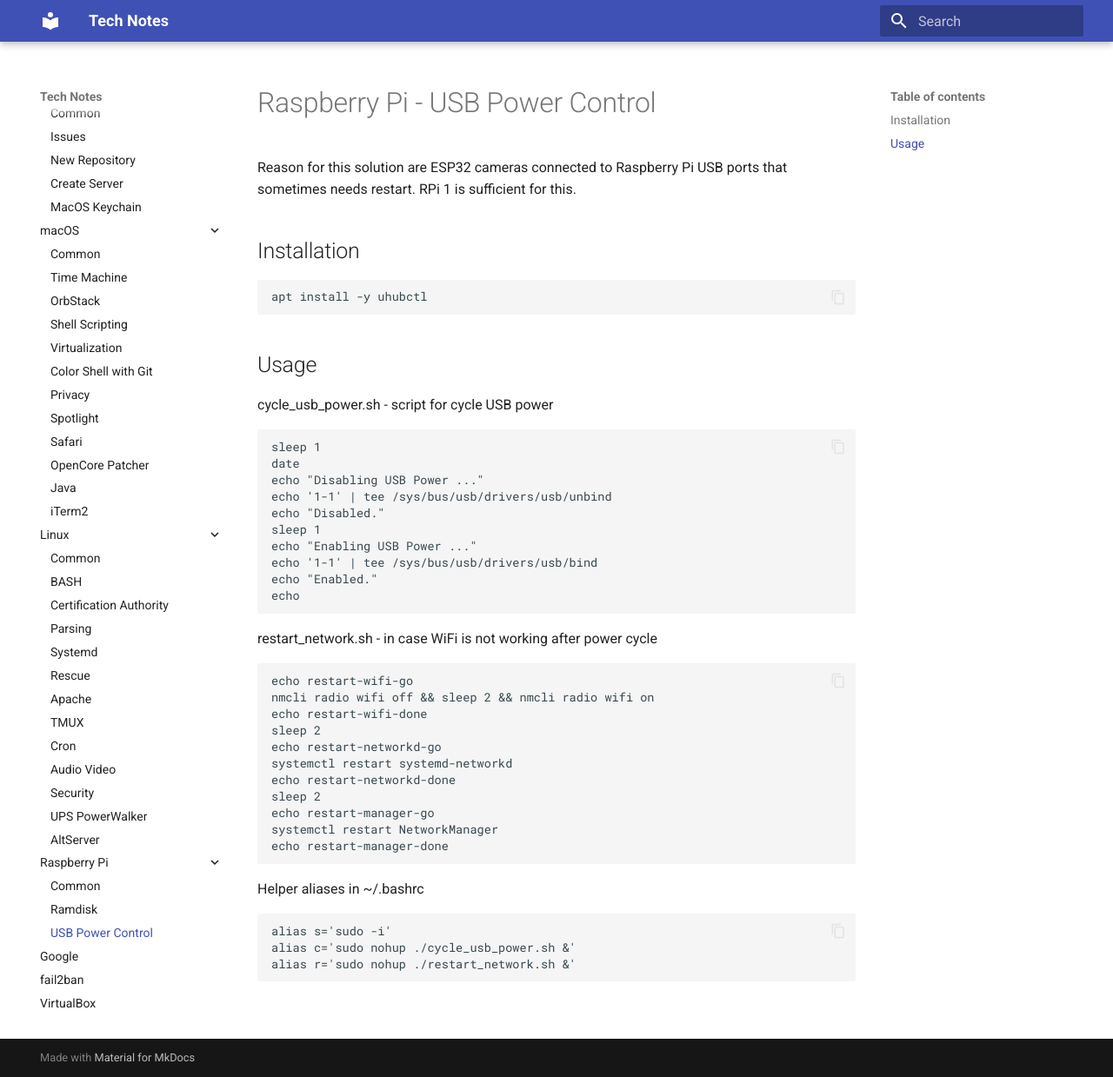
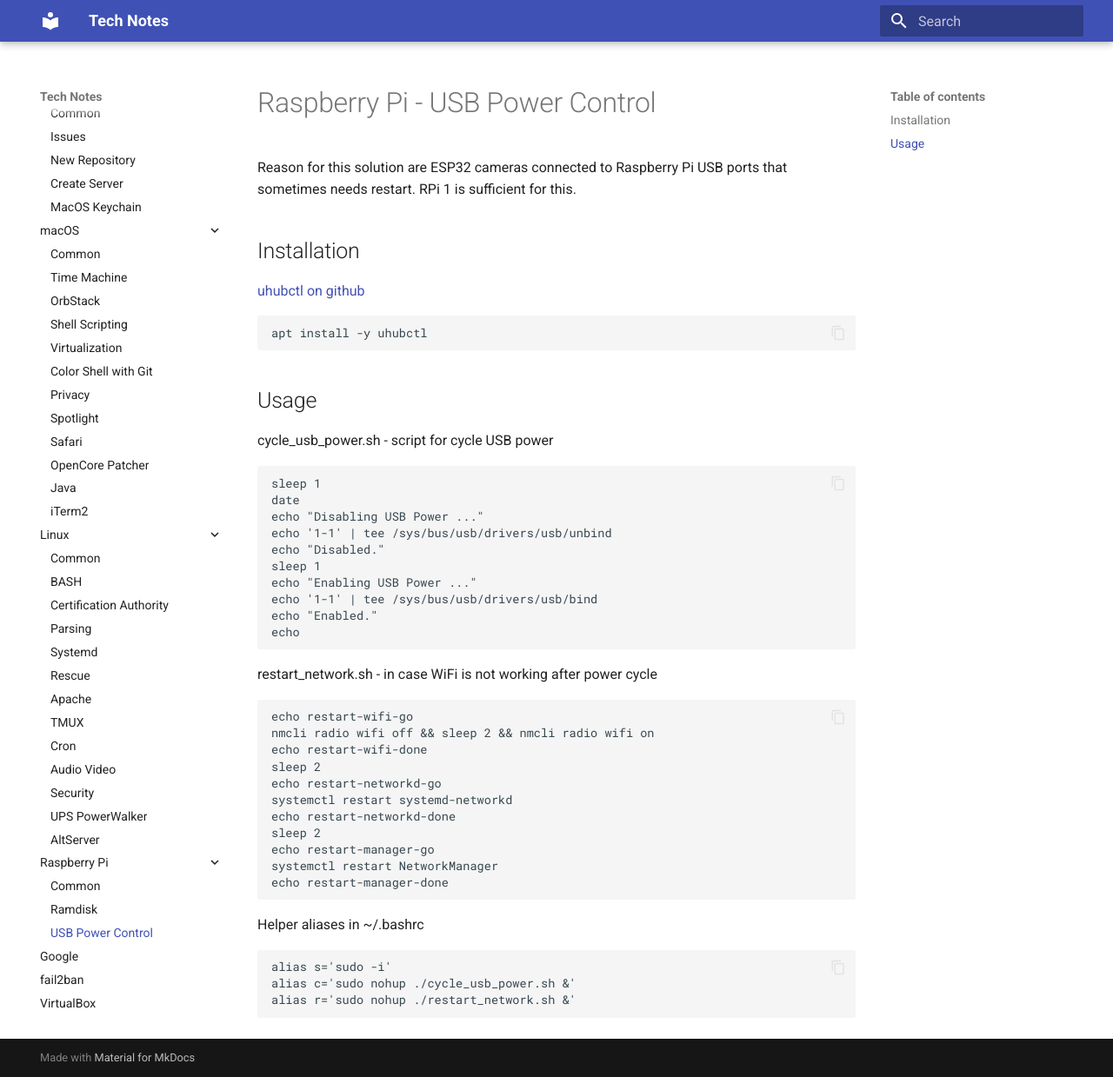
Before and after one commit to jorycz/technotes, an MkDocs documentation site: the page built from docs/RaspberryPi/RaspberryPi-USBPowerControl.md, in a window 1280 px wide and 1239 px high. Shown: the whole window at 87% size. Built offline with MkDocs 1.6.1 and Material for MkDocs 9.7.7, drawn with Linux system fonts in a browser that asks for light colours.

```diff
--- a/docs/RaspberryPi/RaspberryPi-USBPowerControl.md
+++ b/docs/RaspberryPi/RaspberryPi-USBPowerControl.md
@@ -3,6 +3,8 @@
 Reason for this solution are ESP32 cameras connected to Raspberry Pi USB ports that sometimes needs restart. RPi 1 is sufficient for this.
 
 ## Installation
+
+[uhubctl on github](https://github.com/mvp/uhubctl)
 
     apt install -y uhubctl
 
```
